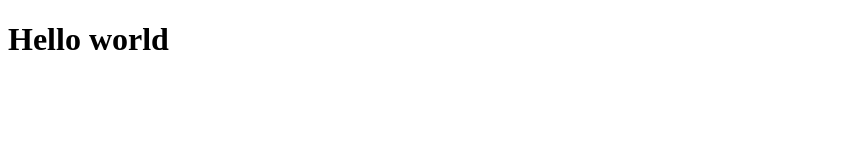
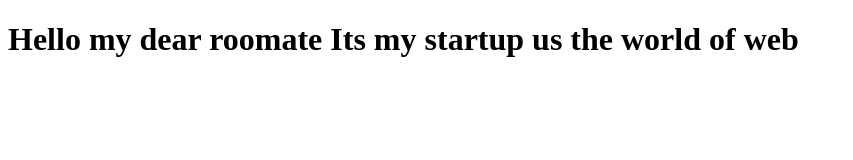
Before and after one commit to Bilalmin/Bootcamp-2020-practice, a plain HTML site: page index.html in a window 1280 px wide. Shown: the whole page, without its empty margins (0-853 px from the left). Drawn offline with Linux system fonts and the light colour scheme.

Commit message:
update index.html

```diff
--- a/index.html
+++ b/index.html
@@ -7,7 +7,7 @@
     <title>Document</title>
 </head>
 <body>
-    <h1>Hello world</h1>
+    <h1>Hello my dear roomate  Its my startup us the world of web</h1>
 
 </body>
 </html>
```
